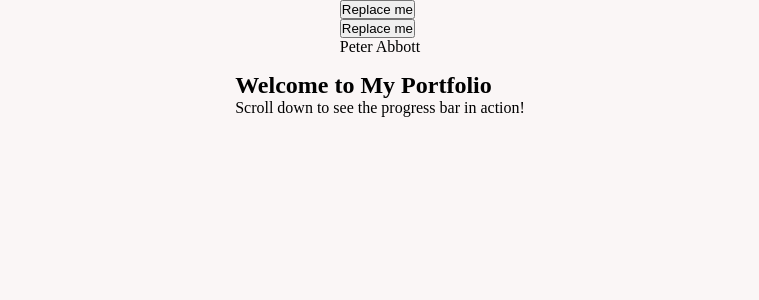
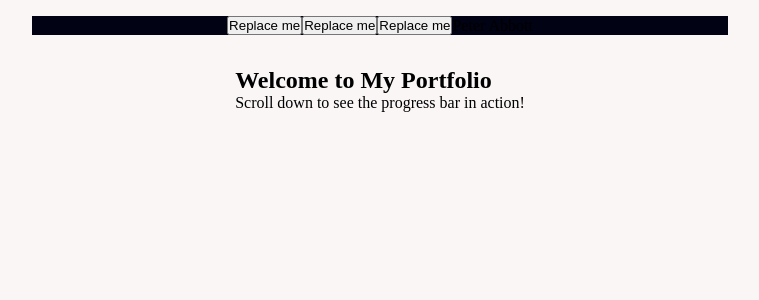
Before and after one commit to The-Awkward-Customer/my-portfolio, a Next.js app: page / in a window 1280 px wide. Shown: the top 300 px of the page, without its empty margins (260-1019 px from the left). Built offline with nearby package versions, Linux system fonts and the light colour scheme.

Commit message:
styling top nav & index page

```diff
--- a/src/app/page.module.css
+++ b/src/app/page.module.css
@@ -4,26 +4,17 @@
   flex-direction: column;
   align-items: center;
   justify-content: center;
-  background-color: var(--wildcard);
+  background-color: var(--bg-page);
 }
 
 /* Tablet - styles for screens between 481px and 768px */
 @media (min-width: 481px) and (max-width: 768px) {
-  .main {
-    background-color: var(--bg-inverse);
-  }
 }
 
 /* Small Desktop / Laptop - styles for screens between 769px and 1024px */
 @media (min-width: 769px) and (max-width: 1024px) {
-  .main {
-    background-color: var(--bg-inverse);
-  }
 }
 
 /* Large Desktop - styles for screens larger than 1025px */
 @media (min-width: 1025px) {
-  .main {
-    background-color: var(--bg-page);
-  }
 }
--- a/src/components/top-nav/top-nav.module.css
+++ b/src/components/top-nav/top-nav.module.css
@@ -1,25 +1,51 @@
-/* src/components/ProgressBar.module.css */
-
-.progressBarContainer {
-  position: fixed;
-  top: 0;
-  left: 0;
-  width: 100%;
-  background-color: transparent;
-  z-index: 9999;
+/* Base (Mobile First Approach) */
+.navRoot {
+  display: flex;
+  flex-direction: column;
+  align-items: center;
+  justify-content: center;
+  width: 744px;
+  padding-top: 1rem;
+  padding-bottom: 1rem;
+  padding-left: 1.5rem;
+  padding-right: 1.5rem;
 }
 
-.progress {
-  background-color: #0070f3; /* Change to your preferred color */
-  width: 0;
-  transition: width 0.1s ease, height 0.5s ease;
+.navWrapper {
+  display: flex;
+  align-items: center;
+  justify-content: center;
+  width: 100%;
+  background-color: var(--bg-inverse);
 }
 
-.childrenContainer {
+.header {
   display: flex;
+  align-items: center;
+  justify-content: space-between;
+}
+
+.navButtonGroup {
+  display: flex;
+  align-items: center;
   justify-content: center;
-  align-items: center;
-  padding: 1rem;
-  color: #fff;
-  background-color: #0070f3; /* Change to your preferred color */
 }
+
+.footer {
+  display: flex;
+  align-items: flex-end;
+  justify-content: center;
+  gap: 0.25rem;
+}
+
+/* Tablet - styles for screens between 481px and 768px */
+@media (min-width: 481px) and (max-width: 768px) {
+}
+
+/* Small Desktop / Laptop - styles for screens between 769px and 1024px */
+@media (min-width: 769px) and (max-width: 1024px) {
+}
+
+/* Large Desktop - styles for screens larger than 1025px */
+@media (min-width: 1025px) {
+}
--- a/src/components/top-nav/top-nav.tsx
+++ b/src/components/top-nav/top-nav.tsx
@@ -8,10 +8,11 @@ type topNavProps = {
   title: string;
 };
 
-const TopNav: React.FC<topNavProps> = ({ title }) => {
+const TopNav: React.FC<topNavProps> = ({ title = "relace me" }) => {
   return (
-    <section className={styles.topNavContainer}>
-      <nav>
+    <section className={styles.navRoot}>
+      <div className={styles.navWrapper}>
+        <nav className={styles.header}>
           <Button
             type="primary"
             size="small"
@@ -19,7 +20,14 @@ const TopNav: React.FC<topNavProps> = ({ title }) => {
             route={"/index"}
             altText="Home"
           />
-        <div>
+          <div className={styles.navButtonGroup}>
+            <Button
+              type="primary"
+              size="small"
+              variant="text"
+              route={"/about-me"}
+              altText="About me"
+            />
             <Button
               type="primary"
               size="small"
@@ -29,7 +37,10 @@ const TopNav: React.FC<topNavProps> = ({ title }) => {
             />
           </div>
         </nav>
+        <div className={styles.footer}>
           <p>{title}</p>
+        </div>
+      </div>
     </section>
   );
 };
```
Lines whose indentation alone changed are shown as unchanged.
